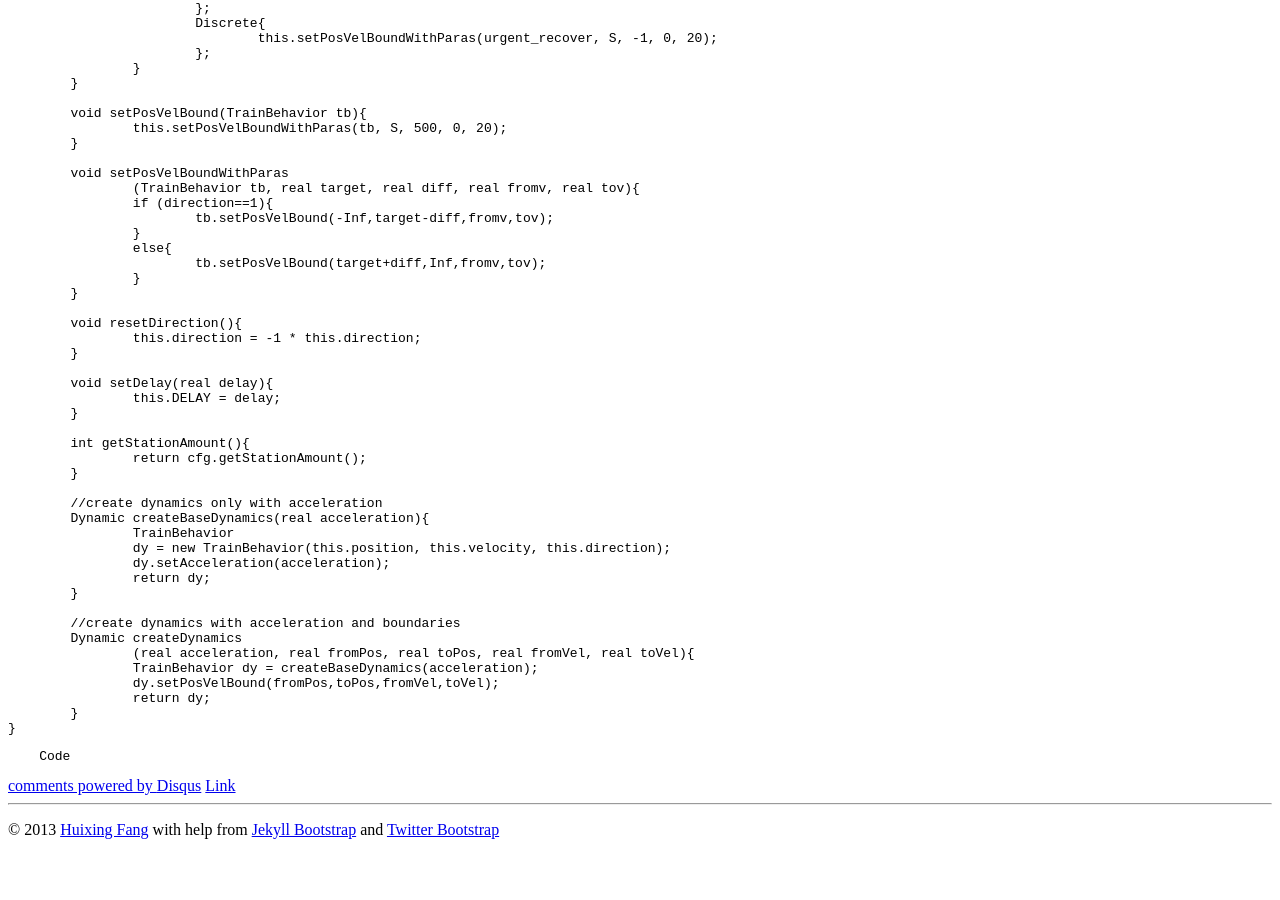
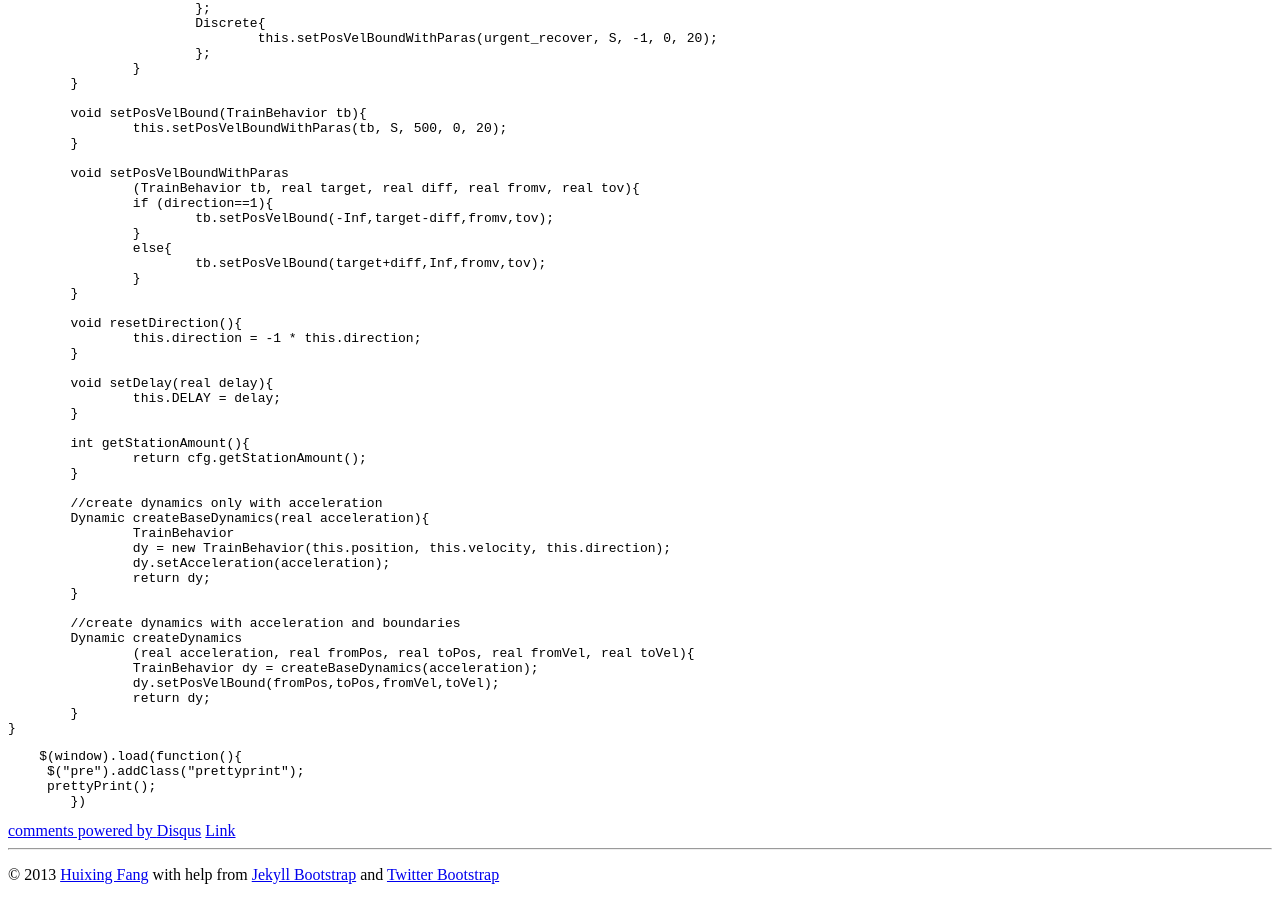
Before and after one commit to fanghuixing/apricot, a Jekyll site: the page built from cases/subway/subwaycontrolsystems.md, in a window 1280 px wide and 900 px high, scrolled down 4807 px. Built offline with Jekyll 4.4.1, drawn with Linux system fonts in a browser that asks for light colours; comment, search, counter and statistics services are not loaded; before the commit the page ends 5662 px from its top, so only the background shows below that.

Commit message:
code test

```diff
--- a/cases/subway/subwaycontrolsystems.md
+++ b/cases/subway/subwaycontrolsystems.md
@@ -319,7 +319,10 @@ The structure of the model of subway control system:
 	}
 
 <pre class="prettyprint">
-    Code
+    $(window).load(function(){
+     $("pre").addClass("prettyprint");
+     prettyPrint();
+	})
 </pre>
 
 <script type="text/javascript" src="jquery-1.10.2.min.js"></script>
```
